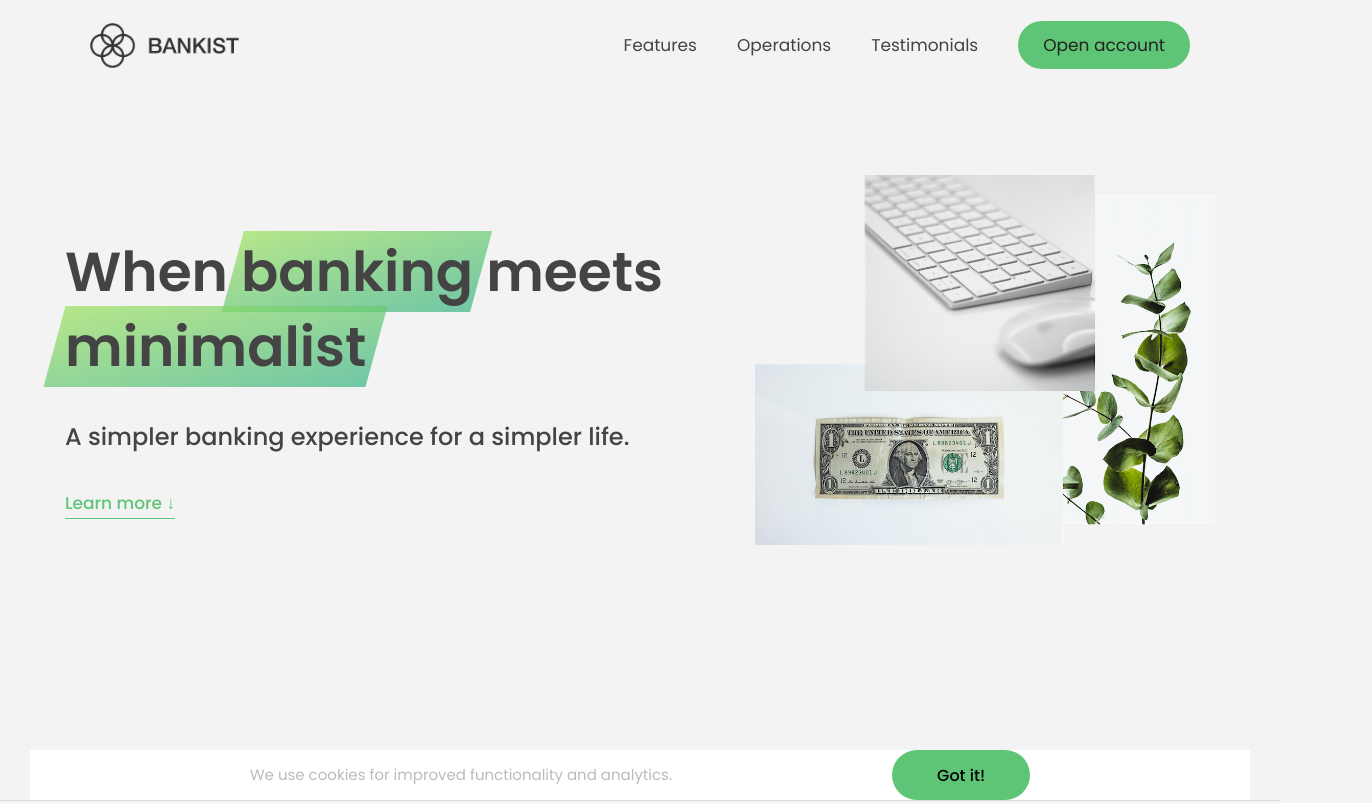
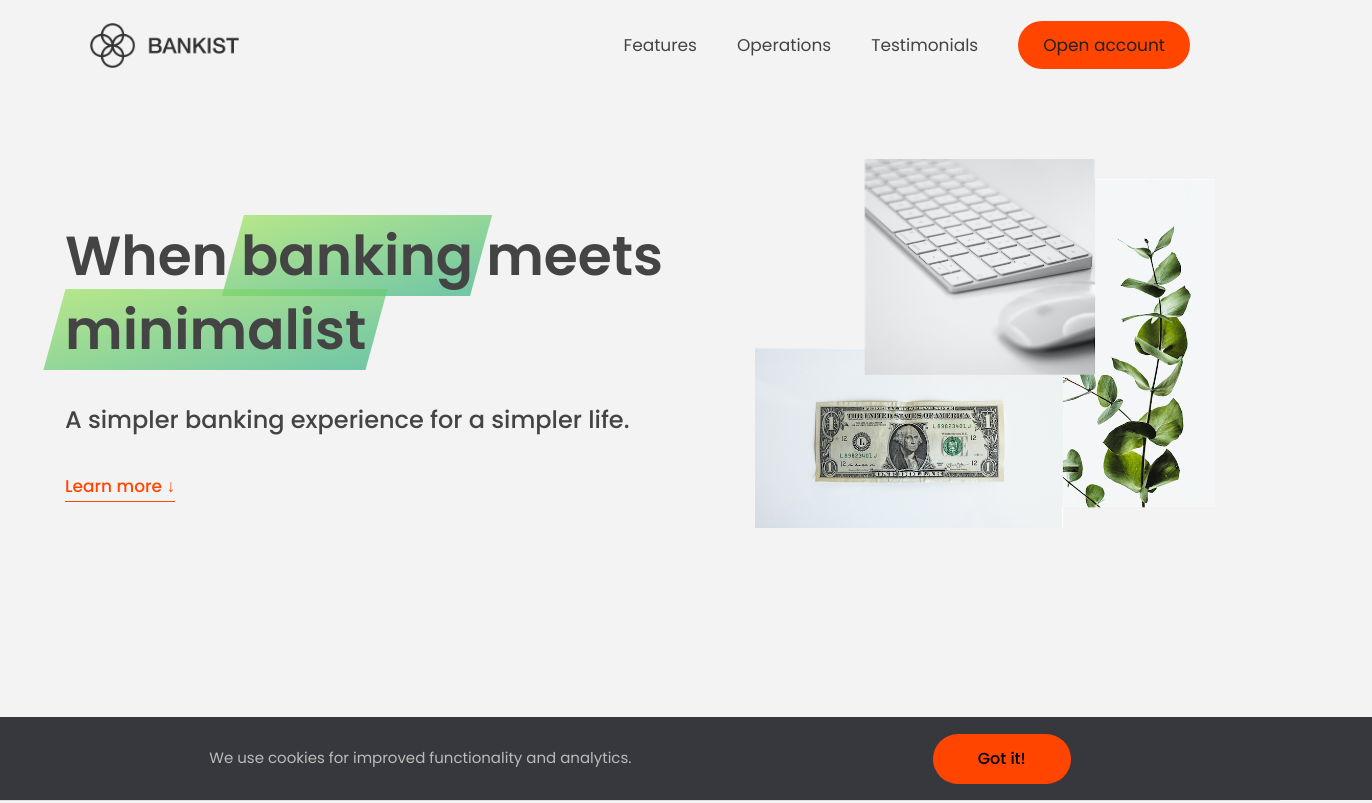
Before and after one commit to vladdubceac/javascript-learning, a plain HTML site: page 13-Advanced-DOM-Bankist/final/index.html in a window 1280 px wide. Shown: the top 803 px of the page, 1372 px wide, since content can reach past the window. Drawn offline with Linux system fonts and the light colour scheme.

Commit message:
Styles, attributes, classes

```diff
--- a/13-Advanced-DOM-Bankist/final/index.html
+++ b/13-Advanced-DOM-Bankist/final/index.html
@@ -21,6 +21,8 @@
           alt="Bankist logo"
           class="nav__logo"
           id="logo"
+          designer="Vlad"
+          data-version-number="3.0"
         />
         <ul class="nav__links">
           <li class="nav__item">
--- a/13-Advanced-DOM-Bankist/final/script.js
+++ b/13-Advanced-DOM-Bankist/final/script.js
@@ -71,3 +71,51 @@ document
     // message.remove();
     message.parentElement.removeChild(message);
   });
+
+// Styles
+message.style.backgroundColor = "#37383d";
+message.style.width = "120%";
+
+console.log(message.style.color);
+console.log(message.style.backgroundColor);
+
+console.log(getComputedStyle(message).color);
+console.log(getComputedStyle(message).height);
+
+message.style.height =
+  Number.parseFloat(getComputedStyle(message).height, 10) + 40 + "px";
+console.log(getComputedStyle(message).height);
+
+document.documentElement.style.setProperty("--color-primary", "orangered");
+
+// Attributes
+const logo = document.documentElement.querySelector(".nav__logo");
+console.log(logo.alt);
+console.log(logo.src);
+console.log(logo.className);
+
+logo.alt = "Beautiful minimalist logo";
+
+// Non-standard
+console.log(logo.designer);
+console.log(logo.getAttribute("designer"));
+logo.setAttribute("company", "Bankist");
+
+console.log(logo.src);
+console.log(logo.getAttribute("src"));
+
+const link = document.querySelector(".nav__link--btn");
+console.log(link.href);
+console.log(link.getAttribute("href"));
+
+// Data attributes
+console.log(logo.dataset.versionNumber);
+
+// Classes
+logo.classList.add("c", "j");
+logo.classList.remove("c", "j");
+logo.classList.toggle("c");
+logo.classList.contains("c");
+
+// Don't use
+// logo.className = "jonas";
```
